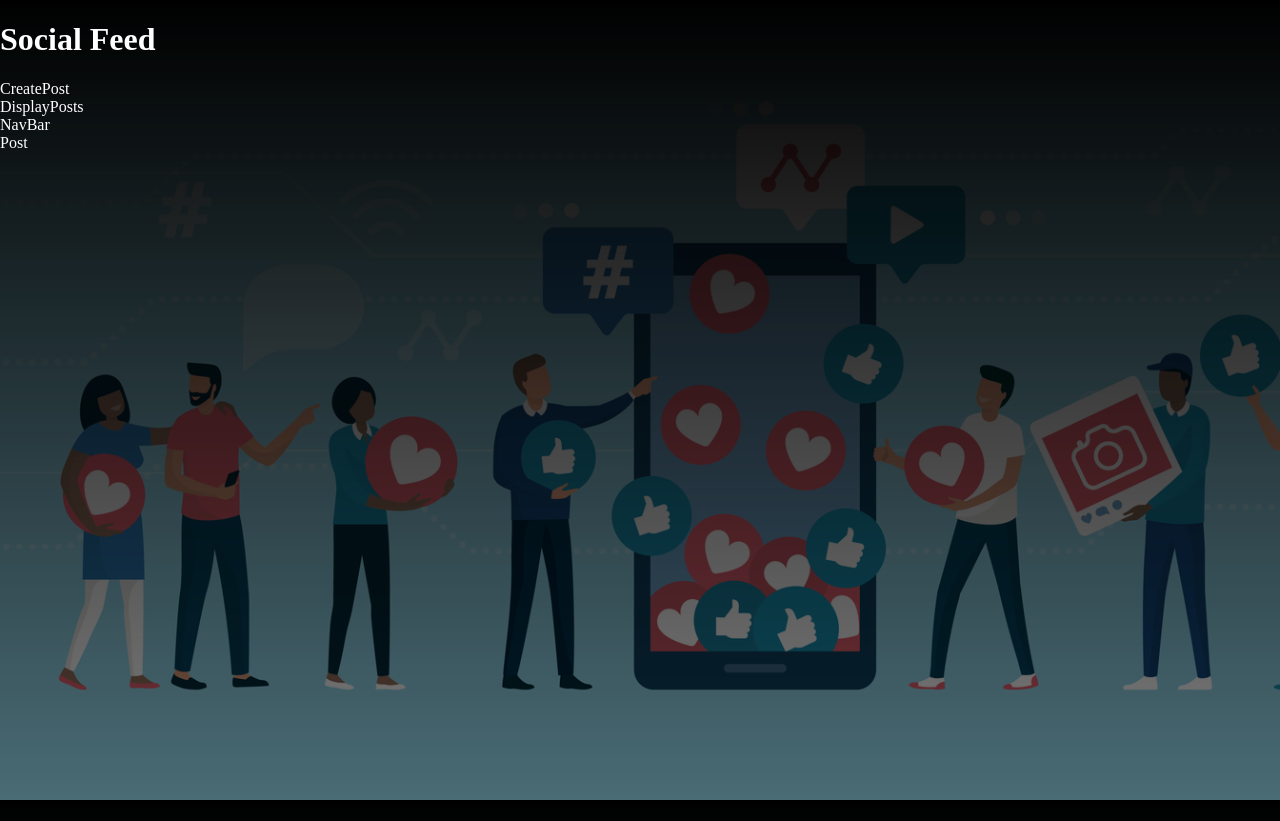
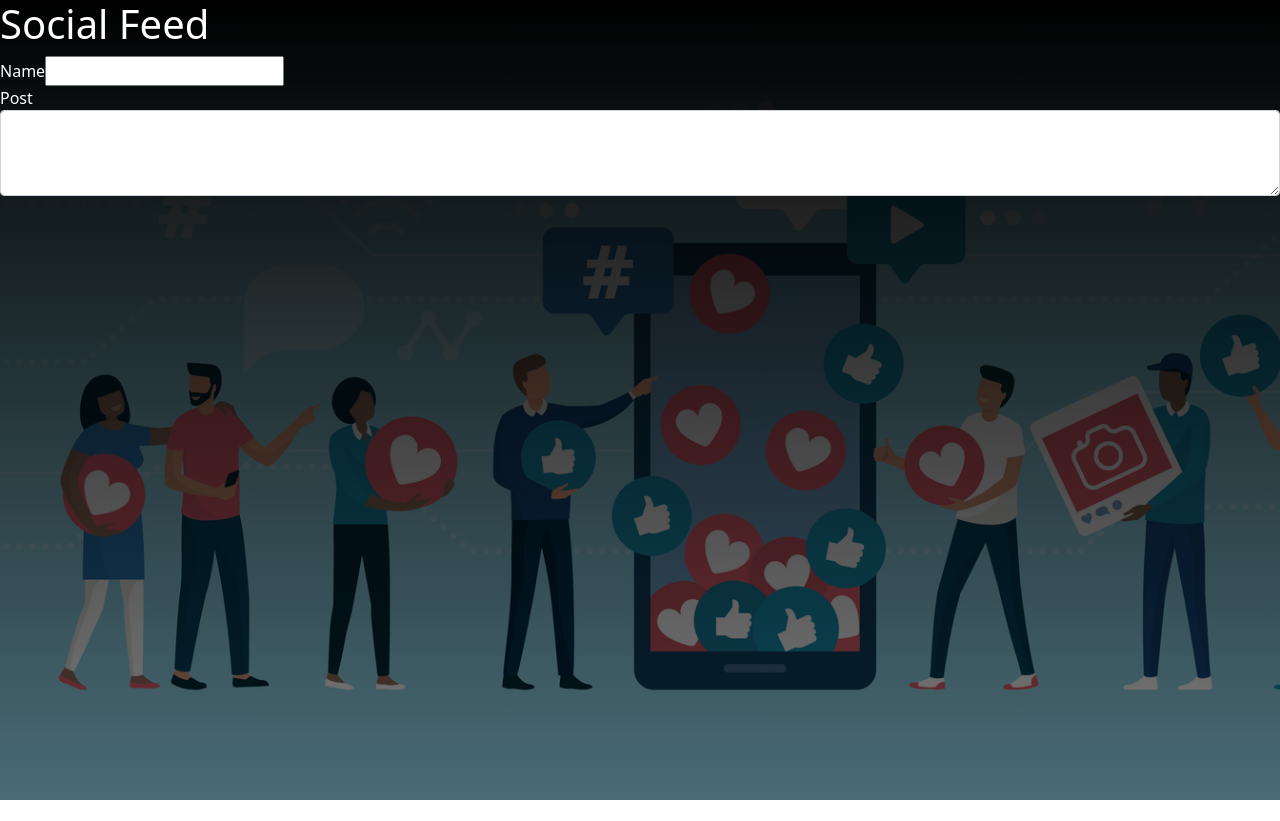
Before and after one commit to Adamgd91/socialfeed, a React (Create React App) app: page / in a window 1280 px wide. After the commit the page ends 800 px from the top, so only its background shows below. Built offline with nearby package versions, Linux system fonts and the light colour scheme.

Commit message:
added bootstrap, wrote createpost structure code

```diff
--- a/package.json
+++ b/package.json
@@ -6,6 +6,7 @@
     "@testing-library/jest-dom": "^5.16.3",
     "@testing-library/react": "^12.1.4",
     "@testing-library/user-event": "^13.5.0",
+    "bootstrap": "^5.1.3",
     "react": "^17.0.2",
     "react-dom": "^17.0.2",
     "react-scripts": "5.0.0",
--- a/src/App.js
+++ b/src/App.js
@@ -1,3 +1,5 @@
+import "./style.css";
+
 import CreatePost from "./Components/CreatePost";
 import DisplayPosts from "./Components/DisplayPosts";
 import NavBar from "./Components/NavBar";
@@ -8,9 +10,9 @@ function App() {
     <div>
       <h1>Social Feed</h1>
       <CreatePost />
-      <DisplayPosts />
+      {/* <DisplayPosts />
       <NavBar />
-      <Post />
+      <Post /> */}
     </div>
   );
 }
--- a/src/Components/CreatePost.jsx
+++ b/src/Components/CreatePost.jsx
@@ -1,7 +1,22 @@
-import React from "react";
+import React, { useState } from "react";
 
 function CreatePost(props) {
-  return <div>CreatePost</div>;
+  return (
+    <form action="">
+      <div className="form-group">
+        <label htmlFor="">Name</label>
+        <input type="text" />
+      </div>
+      <div className="form-group">
+        <label htmlFor="">Post</label>
+        <textarea
+          className="form-control"
+          id="exampleFormControlTextarea1"
+          rows="3"
+        ></textarea>
+      </div>
+    </form>
+  );
 }
 
 export default CreatePost;
--- a/src/Components/Post.jsx
+++ b/src/Components/Post.jsx
@@ -1,4 +1,4 @@
-import React from "react";
+import React, { useState } from "react";
 
 function Post(props) {
   return <div>Post</div>;
--- a/src/index.js
+++ b/src/index.js
@@ -1,4 +1,4 @@
-import "./style.css";
+import "bootstrap/dist/css/bootstrap.min.css";
 
 import App from "./App";
 import React from "react";
```
Also changed, not shown: 1 other file (tests, documents, lock files or other folders).
